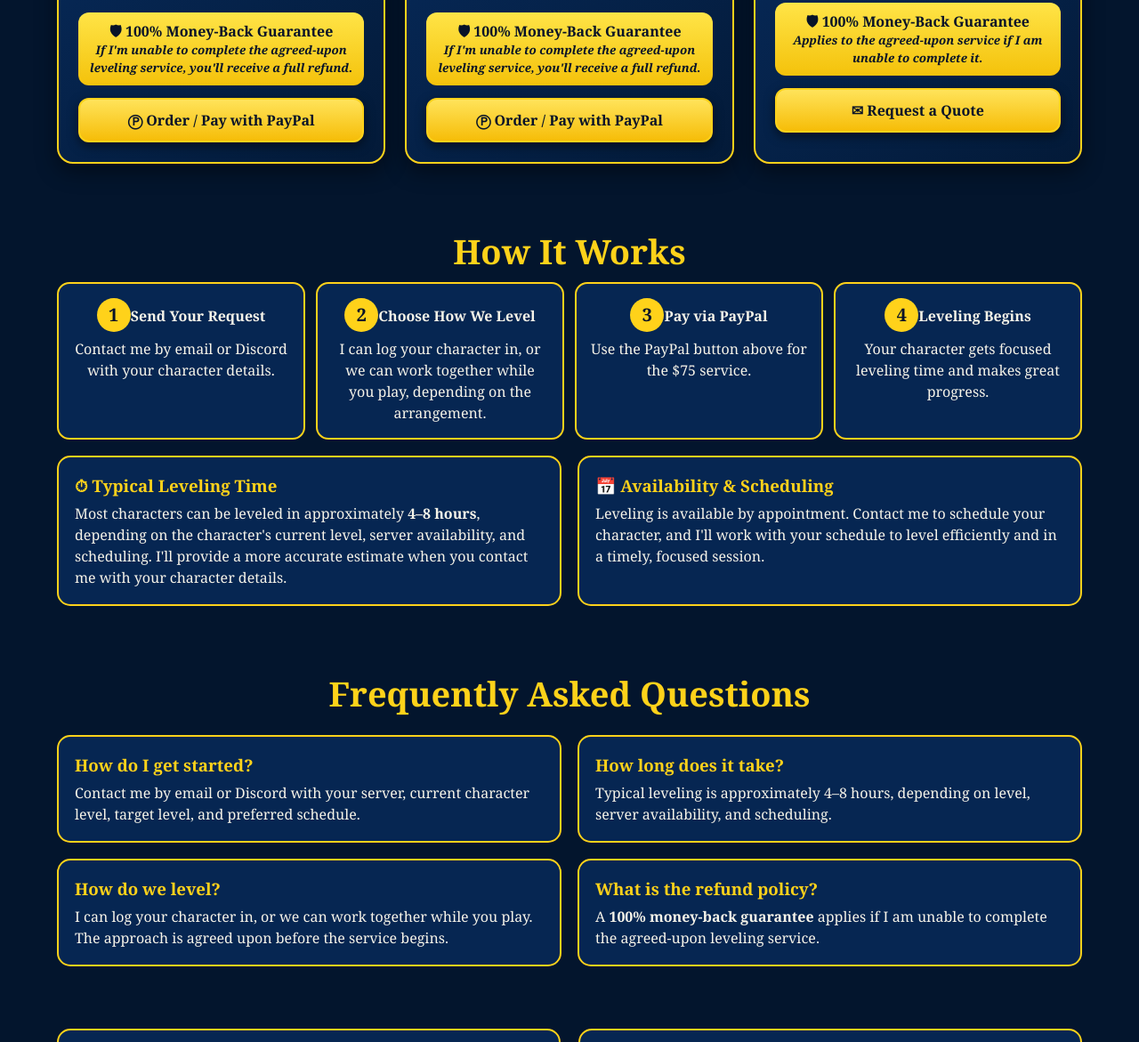
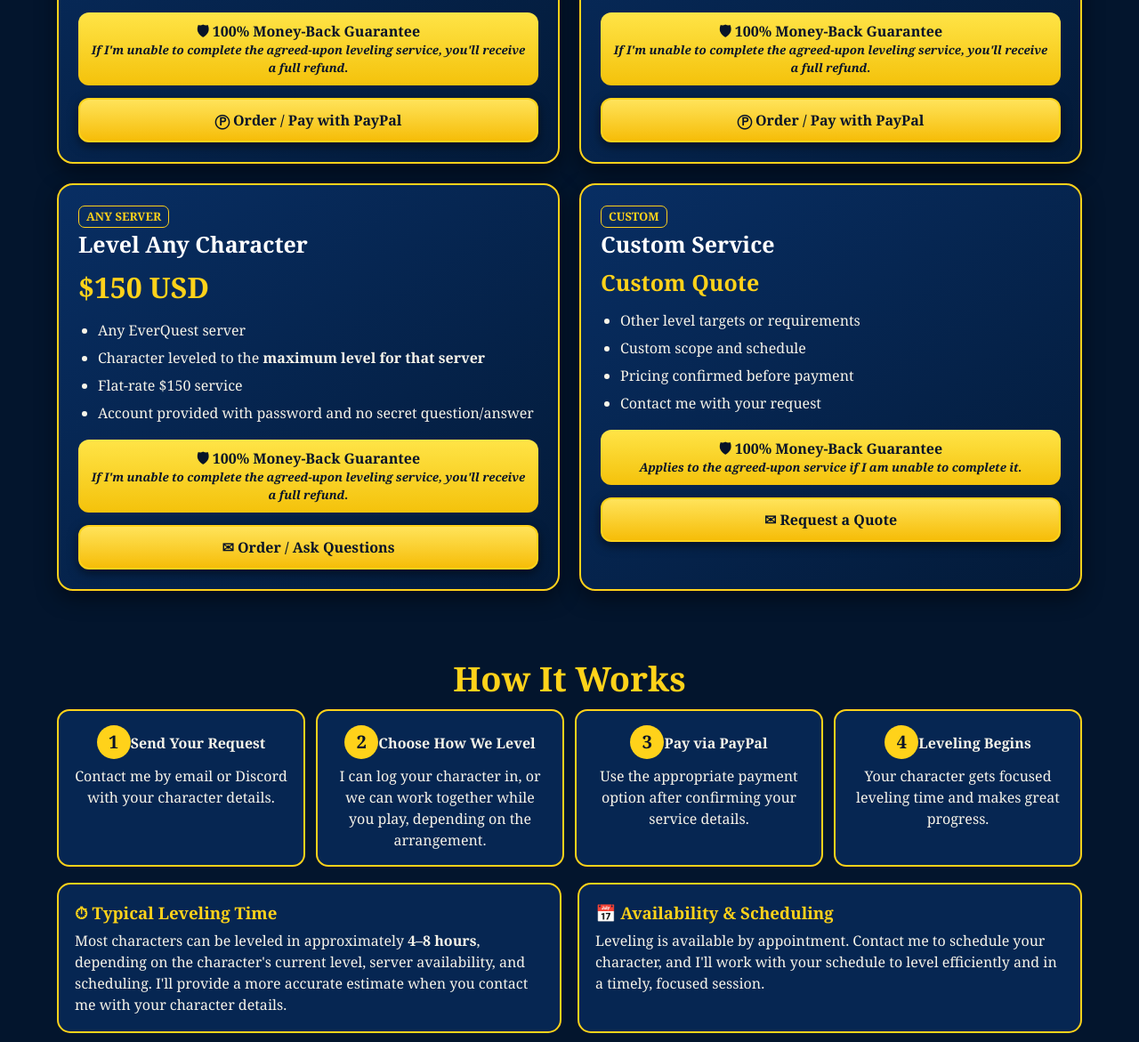
Before and after one commit to soloeagle27/Everquest-Powerlevels, a plain HTML site: page index.html in a window 1280 px wide. Shown: the part 802-1973 px from the top of the page at 89% size. Drawn offline with Linux system fonts and the light colour scheme.

Commit message:
Update index.html

```diff
--- a/index.html
+++ b/index.html
@@ -96,7 +96,7 @@
 <section class="section" id="services">
   <h2 class="section-title">Power-Leveling Services</h2>
   <p class="subtitle">Simple packages for players who want to get back to the parts of EverQuest they enjoy.</p>
-  <div class="grid">
+  <div class="grid" style="grid-template-columns:repeat(2,1fr);">
 
     <article class="card">
       <span class="server">LETHAR</span>
@@ -130,6 +130,23 @@
       <a class="btn paypal" href="https://paypal.me/nathansolomon312/75" target="_blank" rel="noopener">Ⓟ Order / Pay with PayPal</a>
     </article>
 
+
+    <article class="card">
+      <span class="server">ANY SERVER</span>
+      <h3>Level Any Character</h3>
+      <div class="price">$150 USD</div>
+      <ul>
+        <li>Any EverQuest server</li>
+        <li>Character leveled to the <strong>maximum level for that server</strong></li>
+        <li>Flat-rate $150 service</li>
+        <li>Account provided with password and no secret question/answer</li>
+      </ul>
+      <div class="guarantee">🛡 100% Money-Back Guarantee
+        <small>If I'm unable to complete the agreed-upon leveling service, you'll receive a full refund.</small>
+      </div>
+      <a class="btn paypal" href="mailto:SoloEagle614@gmail.com?subject=EverQuest%20Any%20Server%20Leveling%20-%20%24150">✉ Order / Ask Questions</a>
+    </article>
+
     <article class="card custom">
       <span class="server">CUSTOM</span>
       <h3>Custom Service</h3>
@@ -154,7 +171,7 @@
   <div class="steps">
     <div class="step"><div class="num">1</div><strong>Send Your Request</strong><br>Contact me by email or Discord with your character details.</div>
     <div class="step"><div class="num">2</div><strong>Choose How We Level</strong><br>I can log your character in, or we can work together while you play, depending on the arrangement.</div>
-    <div class="step"><div class="num">3</div><strong>Pay via PayPal</strong><br>Use the PayPal button above for the $75 service.</div>
+    <div class="step"><div class="num">3</div><strong>Pay via PayPal</strong><br>Use the appropriate payment option after confirming your service details.</div>
     <div class="step"><div class="num">4</div><strong>Leveling Begins</strong><br>Your character gets focused leveling time and makes great progress.</div>
   </div>
 
@@ -176,6 +193,7 @@
     <div class="info"><h3>How do I get started?</h3>Contact me by email or Discord with your server, current character level, target level, and preferred schedule.</div>
     <div class="info"><h3>How long does it take?</h3>Typical leveling is approximately 4–8 hours, depending on level, server availability, and scheduling.</div>
     <div class="info"><h3>How do we level?</h3>I can log your character in, or we can work together while you play. The approach is agreed upon before the service begins.</div>
+    <div class="info"><h3>What do I receive with the $150 Max-Level service?</h3>With the <strong>$150 Any Server Max-Level</strong> service, you receive an account with the character leveled to the <strong>maximum level available on that server</strong>. The account is provided with an account password and a <strong>secret password</strong>, with <strong>no secret question and no secret answer</strong>. The account is intended to be fully unlocked so you can access it and complete your own account setup at a later time. Account issuance and use are subject to applicable EverQuest rules.</div>
     <div class="info"><h3>What is the refund policy?</h3>A <strong>100% money-back guarantee</strong> applies if I am unable to complete the agreed-upon leveling service.</div>
   </div>
 </section>
@@ -202,5 +220,5 @@
 </footer>
 </body>
 </html>
-index_github_pages_final.html
-Displaying index_github_pages_final.html.
+index_github_pages_max_level_final.html
+Displaying index_github_pages_max_level_final.html.
```
